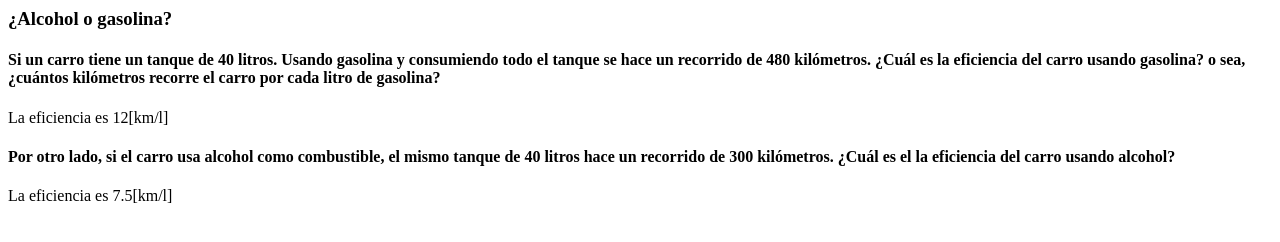
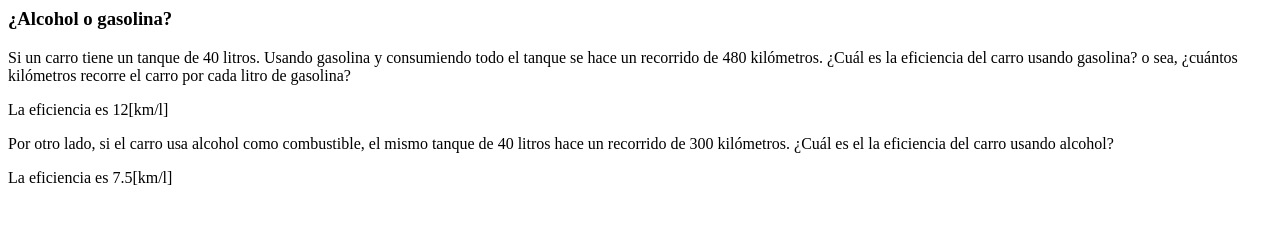
Before and after one commit to elizabethygonz/Allura_One_Oracle_Next_Education, a plain HTML site: page Logica_de_Programacion/Unidad_3/calculo_consumo.html in a window 1280 px wide. Drawn offline with Linux system fonts and the light colour scheme.

Commit message:
Update calculo_consumo.html

```diff
--- a/Logica_de_Programacion/Unidad_3/calculo_consumo.html
+++ b/Logica_de_Programacion/Unidad_3/calculo_consumo.html
@@ -1,6 +1,6 @@
  <meta charset="UTF-8">
 <h3>¿Alcohol o gasolina?</h3>
-<h4> Si un carro tiene un tanque de 40 litros. Usando gasolina y consumiendo todo el tanque se hace un recorrido de 480 kilómetros. ¿Cuál es la eficiencia del carro usando gasolina? o sea, ¿cuántos kilómetros recorre el carro por cada litro de gasolina?</h4>
+<p> Si un carro tiene un tanque de 40 litros. Usando gasolina y consumiendo todo el tanque se hace un recorrido de 480 kilómetros. ¿Cuál es la eficiencia del carro usando gasolina? o sea, ¿cuántos kilómetros recorre el carro por cada litro de gasolina?</p>
 <script>
     <!-- Definición variables -->
     var tanque_l=40;
@@ -9,7 +9,7 @@
 document.write("La eficiencia es "+(recorrido_km/tanque_l)+"[km/l]");
 document.write("<br>");
 </script>
-<h4> Por otro lado, si el carro usa alcohol como combustible, el mismo tanque de 40 litros hace un recorrido de 300 kilómetros. ¿Cuál es el la eficiencia del carro usando alcohol?</h4>
+<p> Por otro lado, si el carro usa alcohol como combustible, el mismo tanque de 40 litros hace un recorrido de 300 kilómetros. ¿Cuál es el la eficiencia del carro usando alcohol?</p>
 <script>
     <!-- Redefinición de valor de variable recorrido_km-->
     recorrido_km=300;
```
